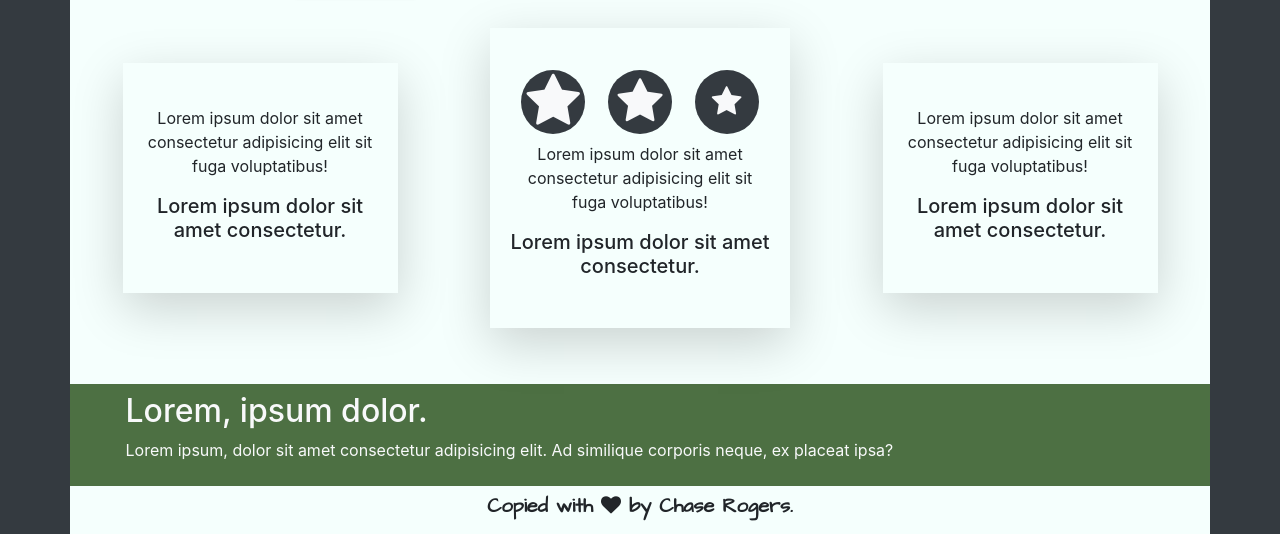
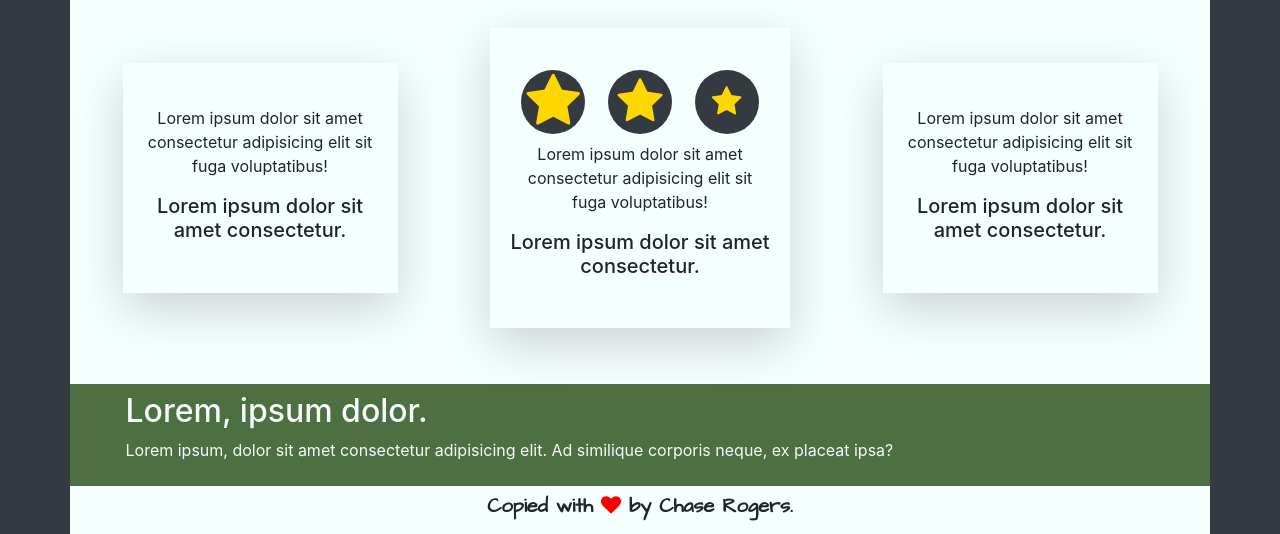
Before and after one commit to Chase16Rogers/site-clone-checkpoint, a plain HTML site: page index.html in a window 1280 px wide. Shown: the part 1340-1874 px from the top of the page. Drawn offline with nearby package versions, Linux system fonts and the light colour scheme.

Commit message:
Put color on some icons

```diff
--- a/style.css
+++ b/style.css
@@ -106,7 +106,7 @@
   height: 2em;
   width: 2em;
   background-color: #343a40;
-  color: #f8f9fa;
+  color: gold;
   border-radius: 50%;
   font-size: 2em;
 }
@@ -143,3 +143,7 @@
   50% {font-size: 1em;}
   75% {font-size: 1.9em}
 }
+
+.fa-heart {
+  color: red;
+}
```
Also changed, not shown: index.html (+1 -1 lines).
